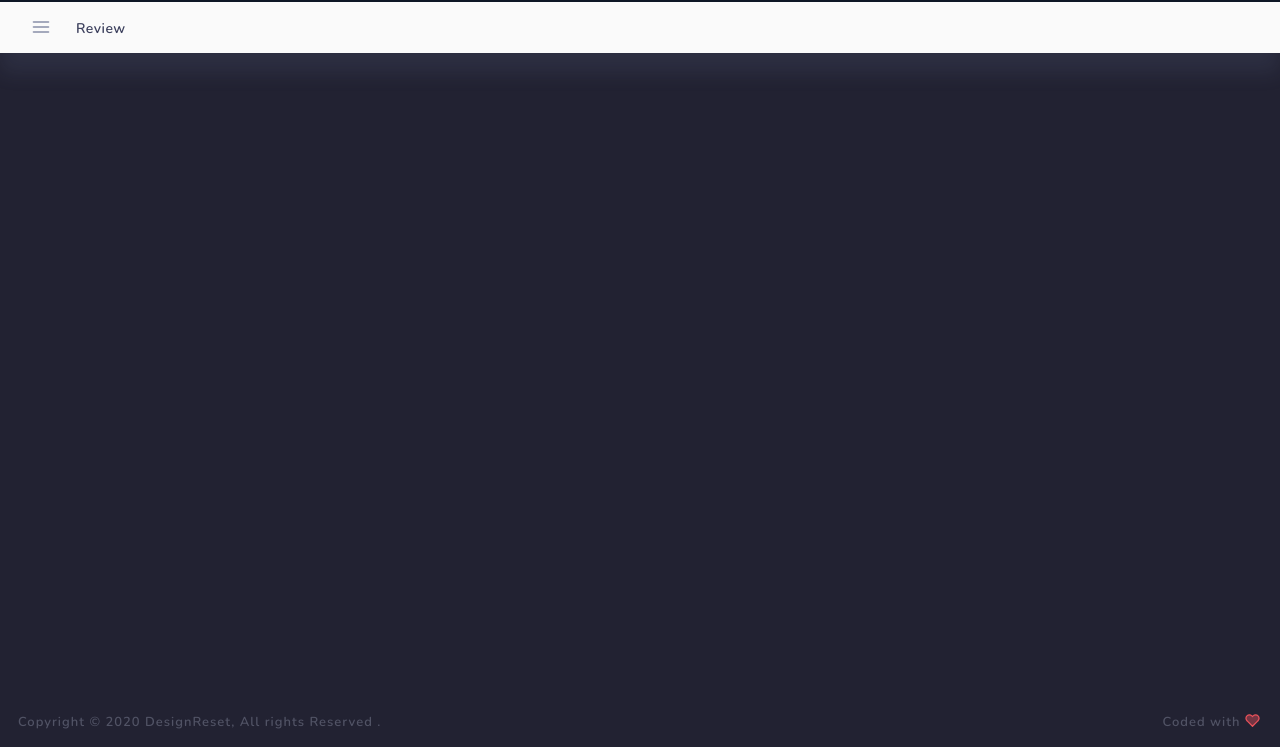
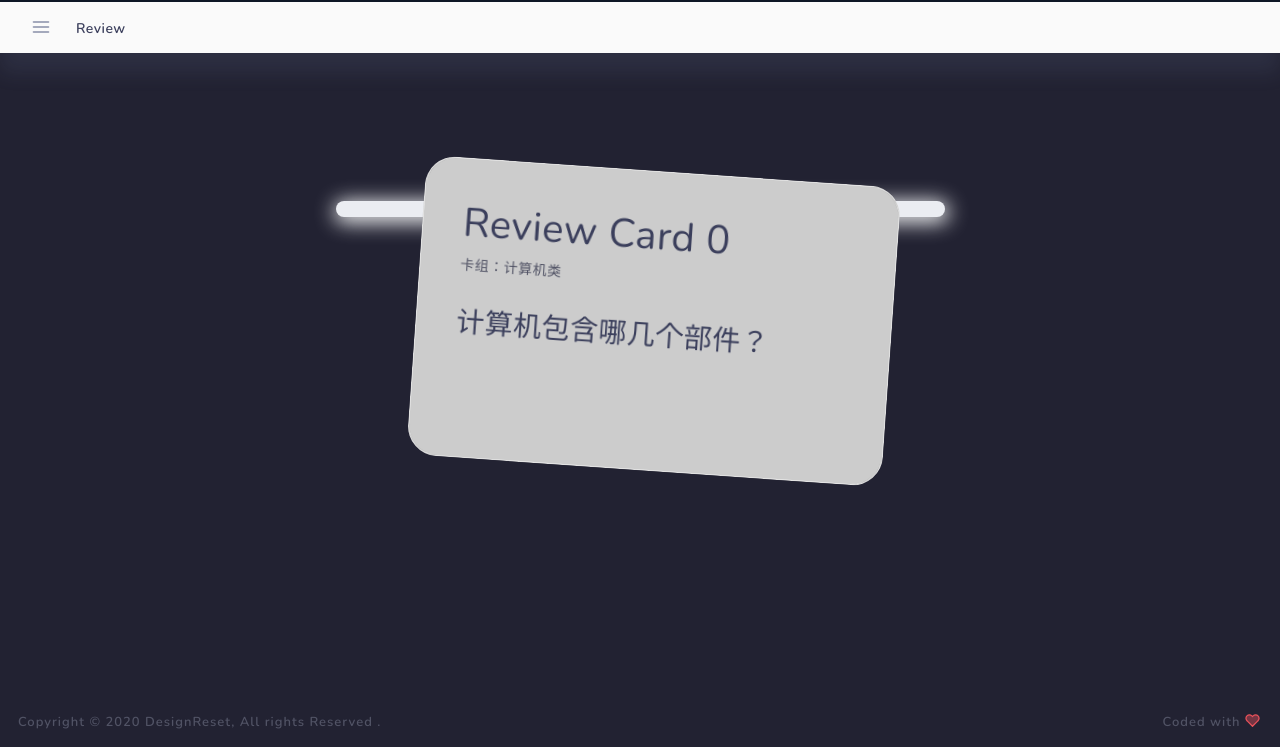
Before and after one commit to LMH0066/Ecar, a Django app: template templates/Card/review.html in a window 1280 px wide. Shown: the part 53-800 px from the top of the page. Run offline with Django 3.2, Linux system fonts and the light colour scheme; the template is opened without the code that fills it, so the values that code supplies are empty; some libraries are stand-ins or nearby versions.

Commit message:
添加翻转效果

```diff
--- a/Card/static/Card/css/card.css
+++ b/Card/static/Card/css/card.css
@@ -3,15 +3,16 @@
     list-style-type: none;
     padding: 0;
     width: 34em;
-    margin: 10rem auto 5rem;
+    margin: 5rem auto 8rem;
 }
 
 .card {
     width: 100%;
+    min-height: 300px;
     position: absolute;
     top: 0;
     left: 0;
-    z-index: 2;
+    z-index: 6;
     border-radius: 30px;
     -webkit-transform: translateY(0) rotate(4deg) translateX(25px) scale(1);
     transform: translateY(0) rotate(4deg) translateX(25px) scale(1);
@@ -24,19 +25,51 @@
     -moz-user-select: none;
     -ms-user-select: none;
     user-select: none;
+    overflow: hidden;
 }
 
+/*卡片翻转效果*/
 .card-front,
 .card-back {
+    transition: all .8s ease;
+    position: absolute;
     background: #ccc;
     border-radius: 30px;
     padding: 40px;
     box-shadow: 0 0 40px #000;
-    overflow: hidden;
-    -webkit-backface-visibility: hidden;
+    width: 100%;
+    height: 100%;
+
     backface-visibility: hidden;
+    -webkit-backface-visibility: hidden; /* Chrome 和 Safari */
+    -moz-backface-visibility: hidden; /* Firefox */
+    -ms-backface-visibility: hidden; /* Internet Explorer */
     justify-content: center;
     align-items: center;
+}
+
+.card-front {
+    transform: rotateY(0deg);
+    -webkit-transform: rotateY(0deg); /* Chrome and Safari */
+    -moz-transform: rotateY(0deg); /* Firefox */
+}
+
+.card-back {
+    transform: rotateY(180deg);
+    -webkit-transform: rotateY(180deg); /* Chrome and Safari */
+    -moz-transform: rotateY(180deg); /* Firefox */
+}
+
+.card--current .showBack {
+    transform: rotateY(-180deg);
+    -webkit-transform: rotateY(-180deg); /* Chrome and Safari */
+    -moz-transform: rotateY(-180deg); /* Firefox */
+}
+
+.card--current .showFront {
+    transform: rotateY(0);
+    -webkit-transform: rotateY(0); /* Chrome and Safari */
+    -moz-transform: rotateY(0); /* Firefox */
 }
 
 .card :last-child {
@@ -44,7 +77,7 @@
 }
 
 .card--next {
-    z-index: 5;
+    z-index: 8;
     -webkit-transform: translateY(-25px) rotate(4deg) translateX(25px) scale(1);
     transform: translateY(-25px) rotate(4deg) translateX(25px) scale(1);
 }
@@ -54,7 +87,7 @@
     animation: card-out 0.6s cubic-bezier(0.8, 0.2, 0.1, 0.8);
     -webkit-transform: translateY(-50px) rotate(8deg) translateX(55px) scale(0.95);
     transform: translateY(-50px) rotate(8deg) translateX(55px) scale(0.95);
-    z-index: 1;
+    z-index: 5;
     background: #bbb;
 }
 
@@ -69,7 +102,7 @@
         transform: translateY(-120%) rotate(-5deg) translateX(-40px);
     }
     80% {
-        z-index: 1;
+        z-index: 5;
     }
     100% {
         -webkit-transform: translateY(-50px) rotate(8deg) translateX(55px) scale(0.95);
@@ -88,7 +121,7 @@
         transform: translateY(-120%) rotate(-5deg) translateX(-40px);
     }
     80% {
-        z-index: 1;
+        z-index: 5;
     }
     100% {
         -webkit-transform: translateY(-50px) rotate(8deg) translateX(55px) scale(0.95);
@@ -105,9 +138,10 @@
     position: relative;
     z-index: 10;
     opacity: 1;
-    background: #EEE;
+    background: transparent;
     -webkit-transform: rotate(-1deg) translateX(0%) scale(1);
     transform: rotate(-1deg) translateX(0%) scale(1);
+    border: none;
 }
 
 #content {
--- /dev/null
+++ b/Card/static/Card/css/review_page.css
@@ -0,0 +1,3 @@
+.progress {
+    border-radius: 16px
+}
--- a/Card/static/Card/js/review_page.js
+++ b/Card/static/Card/js/review_page.js
@@ -4,4 +4,21 @@ $(function () {
     review_card_a.attr("aria-expanded", true);
     review_card_a.attr("data-active", true);
     $('.cards').commentCards();
+    document.onkeydown = function () {
+        keyMonitor()
+    };
 });
+
+
+function keyMonitor() {
+    if (event.keyCode === 32) {
+        let $card_current = $('.card--current');
+        if ($card_current.children('.card-front').hasClass('showBack')) {
+            $card_current.children('.card-front').removeClass('showBack');
+            $card_current.children('.card-back').removeClass('showFront');
+        } else {
+            $card_current.children('.card-front').addClass('showBack');
+            $card_current.children('.card-back').addClass('showFront');
+        }
+    }
+}
--- a/templates/Card/review.html
+++ b/templates/Card/review.html
@@ -6,6 +6,7 @@
 
 {% block page_css %}
     <link href="/static/Card/css/card.css" rel="stylesheet" type="text/css"/>
+    <link href="/static/Card/css/review_page.css" rel="stylesheet" type="text/css"/>
 {% endblock %}
 
 {% block page_title %}
@@ -18,18 +19,36 @@
 
 {% block content %}
     <div class="row layout-top-spacing">
+        <div class="widget-content col-12">
             <ul class="cards">
-            <!--
                 <li class="card">
                     <div class="card-front">
-                    <h1>Review Card 1 </h1>
+                        <h1>Review Card 0 </h1>
                         <p>卡组：计算机类</p>
                         <br/>
                         <h3>计算机包含哪几个部件？</h3>
                     </div>
+                    <div class="card-back">
+                        <h1>Review Card 0 </h1>
+                        <p>卡组：计算机类</p>
+                        <br/>
+                        <h3>好多部件</h3>
+                    </div>
                 </li>
-            -->
             </ul>
+            <div class="row">
+                <div class="col-xl-3 col-lg-2 col-sm-1 col-md-2"></div>
+                <div class="col-xl-6 col-lg-8 col-sm-10 col-md-8">
+                    <div id="myProgressbar" class="progress">
+                        <div class="progress-bar" role="progressbar" aria-valuenow="0" aria-valuemin="0"
+                             aria-valuemax="100" style="width: 0%;">
+                        </div>
+                    </div>
+                </div>
+                <div class="col-xl-3 col-lg-2 col-sm-1 col-md-2"></div>
+            </div>
+        </div>
+
     </div>
 {% endblock %}
 
```
Lines whose indentation alone changed are shown as unchanged.
